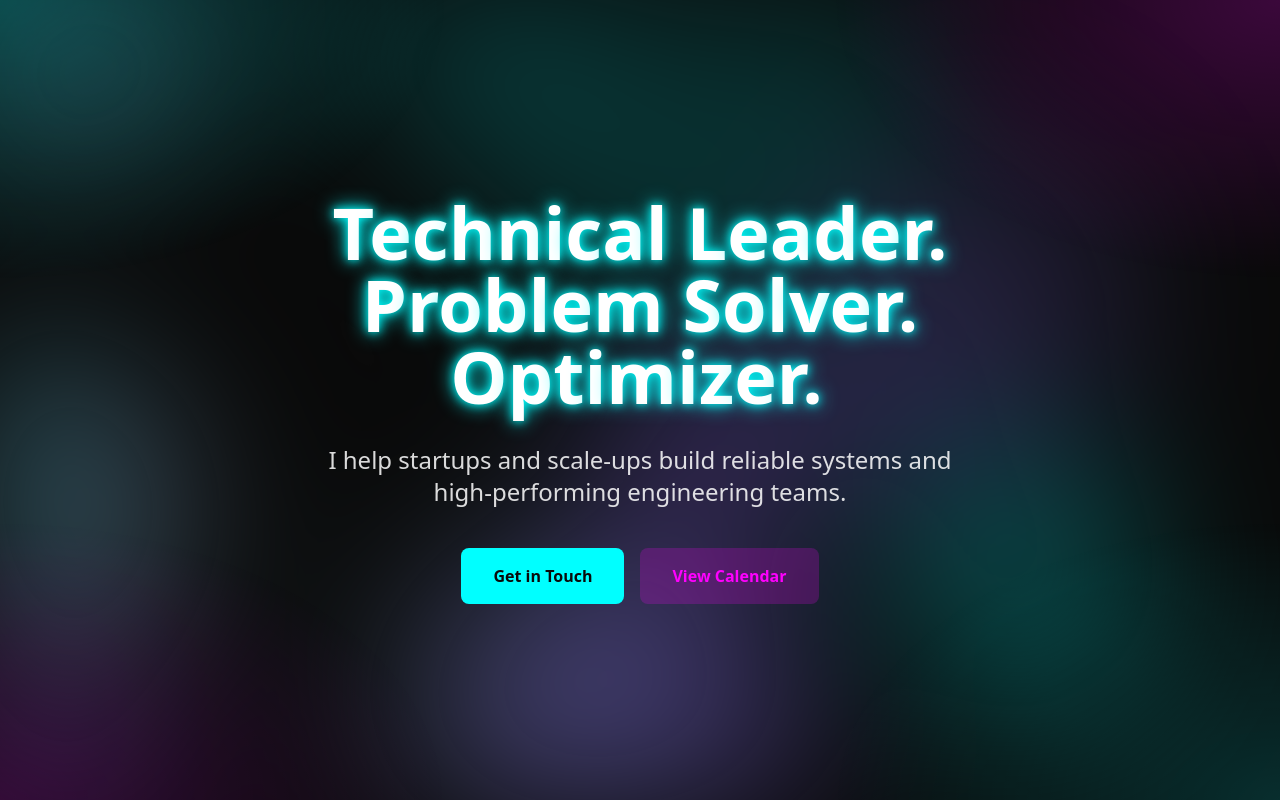
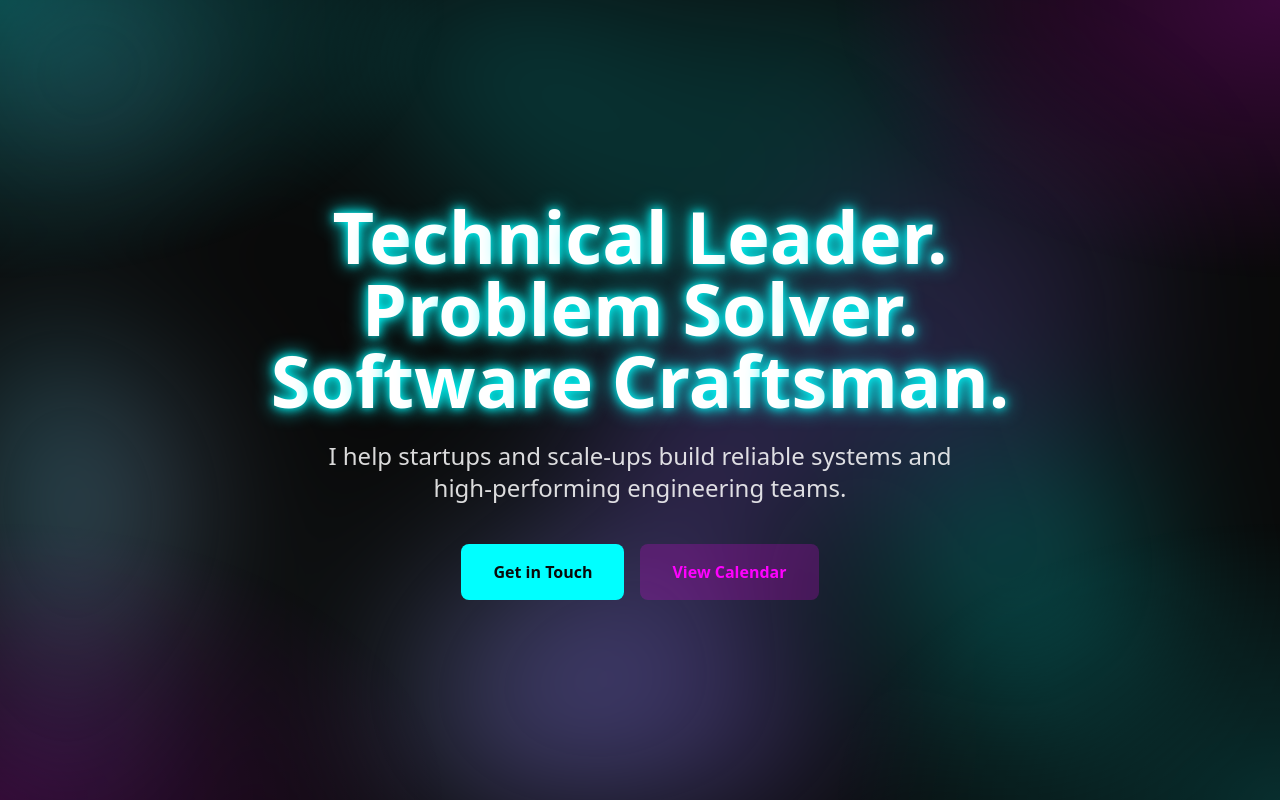
Before and after one commit to lucasgray/kinetic-codes, a Next.js app: page / in a window 1280 px wide. Shown: the top 800 px of the page. Built offline with nearby package versions, Linux system fonts and the light colour scheme.

Commit message:
fix the typewriter cursor

```diff
--- a/app/page.tsx
+++ b/app/page.tsx
@@ -88,7 +88,7 @@ export default function Home() {
         <section className="min-h-screen flex flex-col items-center justify-center px-6 text-center">
           <h1 className="text-4xl md:text-6xl lg:text-7xl font-bold mb-6 max-w-4xl">
             <TypewriterText
-              text="Technical Leader. Problem Solver. Optimizer."
+              text="Technical Leader. Problem Solver. Software Craftsman."
               className="text-glow-cyan"
             />
           </h1>
--- a/components/TypewriterText.tsx
+++ b/components/TypewriterText.tsx
@@ -52,16 +52,25 @@ export default function TypewriterText({
       {text.split("").map((char, index) => (
         <span
           key={index}
-          className={index < visibleCount ? "opacity-100" : "opacity-0"}
+          className={`relative ${index < visibleCount ? "opacity-100" : "opacity-0"}`}
         >
           {char}
+          {index === visibleCount - 1 && (
+            <span
+              className={`absolute left-full top-0 w-[3px] h-[1em] bg-neon-cyan transition-opacity ${
+                showCursor ? "opacity-100" : "opacity-0"
+              }`}
+            />
+          )}
         </span>
       ))}
-      <span
-        className={`inline-block w-[3px] h-[1em] bg-neon-cyan ml-1 align-middle transition-opacity ${
-          showCursor ? "opacity-100" : "opacity-0"
-        }`}
-      />
+      {visibleCount === 0 && (
+        <span
+          className={`inline-block w-[3px] h-[1em] bg-neon-cyan transition-opacity ${
+            showCursor ? "opacity-100" : "opacity-0"
+          }`}
+        />
+      )}
     </span>
   );
 }
```
